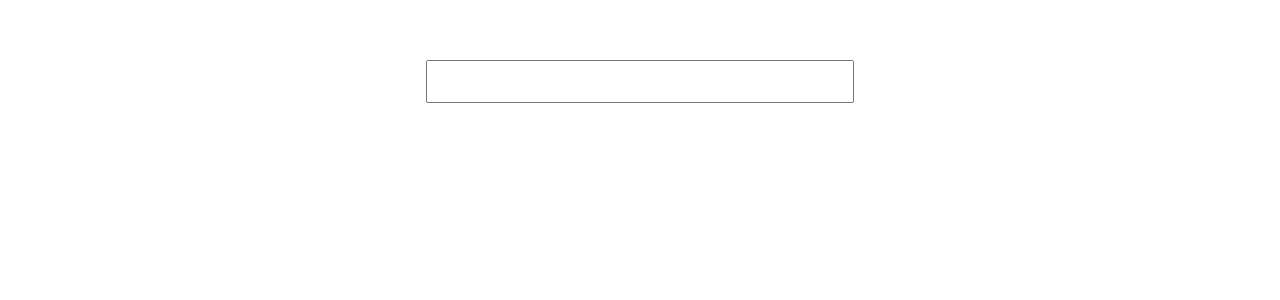
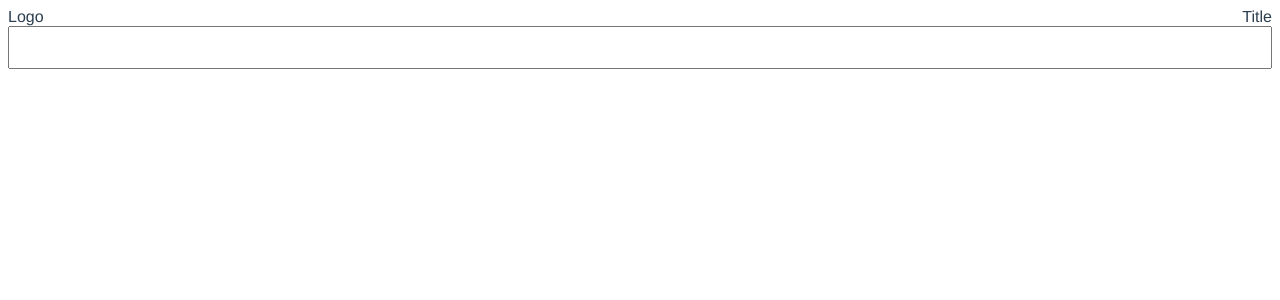
Before and after one commit to aaroneiche/wccls, a Vue app: page / in a window 1280 px wide. Shown: the top 300 px of the page. Built offline with nearby package versions, Linux system fonts and the light colour scheme.

Commit message:
Layout and components

```diff
--- a/src/App.vue
+++ b/src/App.vue
@@ -1,16 +1,19 @@
 <template>
   <div id="app">
     <Header id="header"/>
+    <Search id="search"/>
   </div>
 </template>
 
 <script>
 import Header from './components/Header.vue'
+import Search from './components/Search.vue'
 
 export default {
   name: 'app',
   components: {
-    Header
+    Header,
+    Search
   }
 }
 </script>
@@ -22,7 +25,7 @@ export default {
   -moz-osx-font-smoothing: grayscale;
   text-align: center;
   color: #2c3e50;
-  margin-top: 60px;
+
 
   display: flex;
   flex-direction: column;
--- a/src/components/Header.vue
+++ b/src/components/Header.vue
@@ -1,7 +1,8 @@
 <template>
-    <div id="header">
-      <input name="search" type="text" default="Robots" />
-    </div>
+  <div id="header">
+    <div id="logo">Logo</div>
+    <div id="title">Title</div>
+  </div>
 </template>
 
 <script>
@@ -15,13 +16,9 @@ export default {
 
 <!-- Add "scoped" attribute to limit CSS to this component only -->
 <style scoped>
-
 #header {
-
-}
-
-
-input {
-  font-size: 24pt;
+  display:flex;
+  flex-direction: row;
+  justify-content: space-between;
 }
 </style>
--- /dev/null
+++ b/src/components/Search.vue
@@ -0,0 +1,16 @@
+<template>
+  <input name="search" type="text" default="Robots" />
+</template>
+
+<script>
+  export default {
+    name: 'Search'
+  }
+</script>
+
+<!-- Add "scoped" attribute to limit CSS to this component only -->
+<style scoped>
+  input {
+    font-size: 24pt;
+  }
+</style>
```
